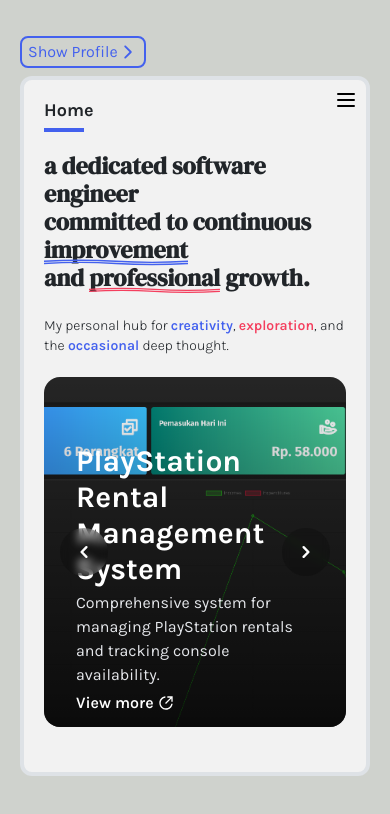
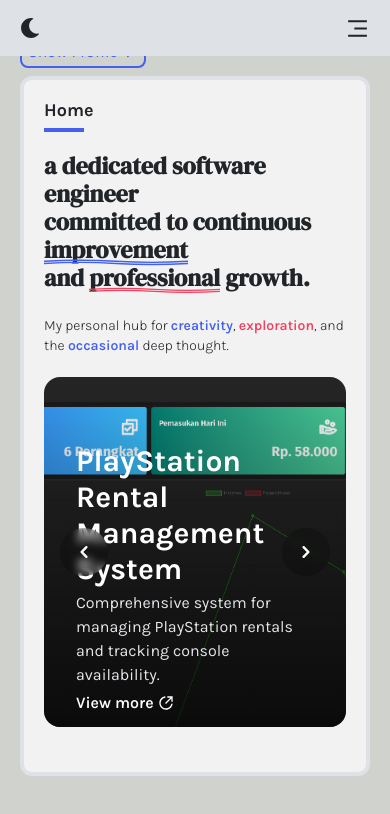
Before and after one commit to irfanfaiz25/new-portfolio, a React (Vite) app: page / in a window 390 px wide. Both pictures are taken after a click on the button "Hide Profile". Shown: the top 814 px of the page. Built offline with nearby package versions, Linux system fonts and the light colour scheme; a web font is replaced by a local one.

Commit message:
feat: create sticky navbar

```diff
--- a/src/App.jsx
+++ b/src/App.jsx
@@ -1,5 +1,5 @@
-import { useState } from "react";
-import { Routes, Route } from "react-router";
+import { useState, useEffect } from "react";
+import { Routes, Route, Link, useLocation } from "react-router";
 import ProfileSection from "./assets/components/profile/ProfileSection";
 import AboutMe from "./assets/components/main/AboutMe/AboutMe";
 import Home from "./assets/components/main/Home/Home";
@@ -8,16 +8,151 @@
 import Experience from "./assets/components/main/Experience/Experience";
 import { IoIosArrowForward } from "react-icons/io";
 import { RiMenu3Fill } from "react-icons/ri";
+import { FaMoon } from "react-icons/fa";
+import { IoSunny } from "react-icons/io5";
 
 function App() {
+  const location = useLocation();
+
+  useEffect(() => {
+    window.scrollTo(0, 0);
+  }, [location]);
+
   const [showProfile, setShowProfile] = useState(true);
-
   const toggleProfileSection = () => {
     setShowProfile((prev) => !prev);
   };
 
+  const [isMenuOpen, setIsMenuOpen] = useState(false);
+
+  const [dark, setDark] = useState(() => {
+    const savedTheme = localStorage.getItem("theme");
+    if (savedTheme) return savedTheme === "dark";
+    return window.matchMedia("(prefers-color-scheme: dark)").matches;
+  });
+
+  const darkModeHandler = () => {
+    const newDarkMode = !dark;
+    setDark(newDarkMode);
+    localStorage.setItem("theme", newDarkMode ? "dark" : "light");
+  };
+
+  useEffect(() => {
+    if (dark) {
+      document.querySelector("html")?.classList.add("dark");
+    } else {
+      document.querySelector("html")?.classList.remove("dark");
+    }
+  }, [dark]);
+
+  const [isScrolled, setIsScrolled] = useState(false);
+
+  useEffect(() => {
+    const handleScroll = () => {
+      const scrollPosition = window.scrollY;
+      setIsScrolled(scrollPosition > 100);
+    };
+
+    window.addEventListener("scroll", handleScroll);
+    return () => window.removeEventListener("scroll", handleScroll);
+  }, []);
+
+  const menus = [
+    {
+      label: "Home",
+      path: "/",
+    },
+    {
+      label: "About Me",
+      path: "/about-me",
+    },
+    {
+      label: "Experiences",
+      path: "/experiences",
+    },
+    {
+      label: "Projects",
+      path: "/projects",
+    },
+    {
+      label: "Contact",
+      path: "/contact",
+    },
+  ];
+
   return (
     <>
+      {/* Mobile menu */}
+      <nav
+        className={`
+  transition-transform duration-300 ease-in-out
+  ${
+    window.innerWidth >= 1024
+      ? isScrolled
+        ? "translate-y-0"
+        : "-translate-y-full"
+      : "translate-y-0"
+  }
+  w-full flex justify-between items-center h-14 px-5 lg:px-16 py-3
+  bg-secondary-bg dark:bg-dark-secondary-bg fixed top-0 z-50
+`}
+      >
+        {!dark && (
+          <FaMoon
+            size={20}
+            className="text-main-text dark:text-dark-main-text hover:text-secondary-text dark:hover:text-dark-secondary-text cursor-pointer transform transition-transform active:rotate-180"
+            onClick={() => darkModeHandler()}
+          />
+        )}
+        {dark && (
+          <IoSunny
+            size={20}
+            className="text-main-text dark:text-dark-main-text hover:text-secondary-text dark:hover:text-dark-secondary-text cursor-pointer transform transition-transform active:rotate-180"
+            onClick={() => darkModeHandler()}
+          />
+        )}
+        <RiMenu3Fill
+          onClick={() => setIsMenuOpen(!isMenuOpen)}
+          size={25}
+          className={`${
+            isMenuOpen
+              ? "text-secondary-text dark:text-dark-secondary-text"
+              : "text-main-text dark:text-dark-main-text hover:text-secondary-text dark:hover:text-dark-secondary-text"
+          } cursor-pointer`}
+        />
+        {isMenuOpen && (
+          <ul
+            className="fixed text-center left-4 right-4 p-2 top-16 h-fit backdrop-blur-sm bg-secondary-bg/70 dark:bg-dark-secondary-bg/70 z-50 font-semibold rounded-md transition-all ease-in-out duration-500"
+            onClick={(e) => e.stopPropagation()}
+          >
+            {menus.map((item, index) => (
+              <li
+                key={index}
+                className="px-4 py-2.5 border-b border-main-border dark:border-dark-main-border"
+              >
+                <Link
+                  to={item.path}
+                  className={`${
+                    window.location.pathname === item.path
+                      ? "text-secondary-text dark:text-dark-secondary-text"
+                      : "text-main-text dark:text-dark-main-text hover:text-secondary-text dark:hover:text-dark-secondary-text"
+                  } cursor-pointer`}
+                  onClick={() => setIsMenuOpen(false)}
+                >
+                  {item.label}
+                </Link>
+              </li>
+            ))}
+          </ul>
+        )}
+      </nav>
+
+      {isMenuOpen && (
+        <div
+          className="fixed inset-0 z-40"
+          onClick={() => setIsMenuOpen(false)}
+        />
+      )}
       <section className="block md:flex justify-between px-5 py-5 lg:px-12 lg:py-10 space-x-0 md:space-x-2 lg:space-x-4 space-y-2 md:space-y-0">
         {/* Profile Section */}
         {showProfile || window.innerWidth >= 1024 ? (
@@ -32,11 +167,11 @@
           <>
             {/* Toggle Button for Mobile and Tablet */}
             <button
-              className="mt-4 px-1.5 py-1.5 h-8 w-auto md:w-8 flex justify-center items-center border-2 border-secondary-border dark:border-dark-secondary-border hover:bg-tertiary-bg dark:hover:bg-dark-tertiary-bg rounded-lg text-secondary-text dark:text-dark-secondary-text hover:text-dark-main-text dark:hover:text-main-text transition-colors duration-300"
+              className="mt-4 px-1.5 py-1.5 h-8 w-auto md:w-8 flex justify-center items-center space-x-1 border-2 border-secondary-border dark:border-dark-secondary-border hover:bg-tertiary-bg dark:hover:bg-dark-tertiary-bg rounded-lg text-secondary-text dark:text-dark-secondary-text hover:text-dark-main-text dark:hover:text-main-text transition-colors duration-300"
               onClick={toggleProfileSection}
             >
               <p className="block md:hidden">Show Profile</p>
-              <IoIosArrowForward size={20} />
+              <IoIosArrowForward size={16} />
             </button>
           </>
         )}
--- a/src/assets/components/main/NavbarHeader.jsx
+++ b/src/assets/components/main/NavbarHeader.jsx
@@ -59,7 +59,7 @@
       </div>
       <nav className="w-full block md:w-auto relative">
         {/* Hamburger Button */}
-        <button
+        {/* <button
           className="lg:hidden p-2 dark:text-dark-main-text hover:text-secondary-text dark:hover:text-dark-secondary-text float-right"
           onClick={() => setIsMenuOpen(!isMenuOpen)}
         >
@@ -85,7 +85,7 @@
               />
             )}
           </svg>
-        </button>
+        </button> */}
 
         {/* Menu Items */}
         <ul
--- a/src/assets/components/main/Projects/Projects.jsx
+++ b/src/assets/components/main/Projects/Projects.jsx
@@ -138,6 +138,8 @@
           >
             <IoClose size={24} />
           </button>
+          {selectedImages.length > 1 && (
+            <>
               <button
                 onClick={prevImage}
                 className="absolute left-1 md:left-4 top-1/3 md:top-1/2 -translate-y-1/2 text-white bg-black/50 p-0.5 md:p-2 rounded-full hover:bg-black/70 transition-all z-10"
@@ -150,6 +152,8 @@
               >
                 <IoIosArrowForward size={24} />
               </button>
+            </>
+          )}
           <img
             src={selectedImages[currentImageIndex]}
             alt="Project Preview"
```
Lines whose indentation alone changed are shown as unchanged.
